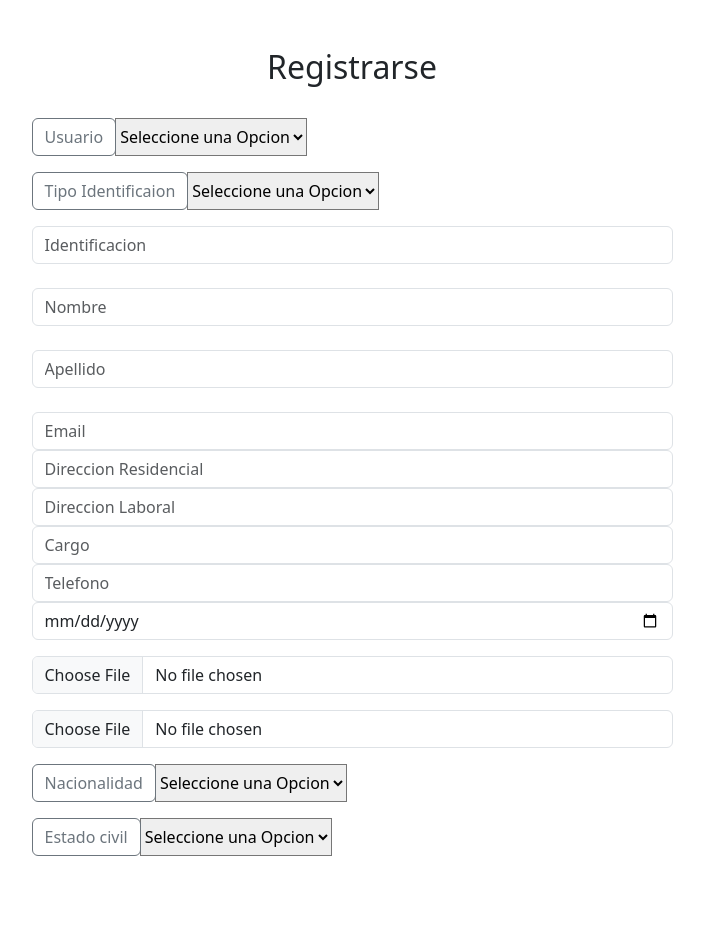
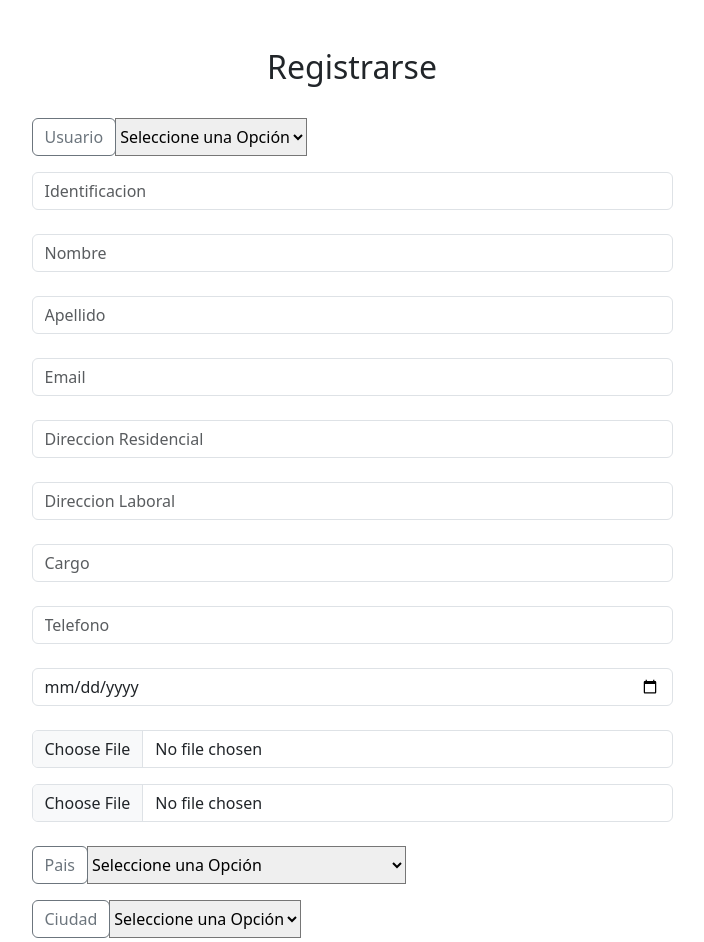
Before and after one commit to AngieMeza27/DIGAUWEB, a React (Vite) app: page / in a window 1280 px wide. Shown: the top 942 px of the page, without its empty margins (288-992 px from the left). Built offline with nearby package versions, Linux system fonts and the light colour scheme.

Commit message:
Ajustes estilos, modulo de opciones, paises

```diff
--- a/src/componets/Register.jsx
+++ b/src/componets/Register.jsx
@@ -1,37 +1,41 @@
-import {useState} from 'react';
+import { useState } from 'react';
 import { Link } from 'react-router-dom';
 import Swal from 'sweetalert2';
+import Option from './utils/Option';
+import countriesData from "./utils/countries/Countries.json";
 //import AxiosClient from '../AxiosClient/AxiosClient';
-import { v4 as uuidv4 } from 'uuid';
 
-const Register = ()=> {
-    const generatePassword = () => {
-        return uuidv4().split('-')[0];; // Genera un UUID único
-      };
+
+const Register = () => {
     //state de registro
-    const [registrarU,setregistrar] = useState({
-        identification:"",
-        name:"",
-        email:"",
-        cellPhone:"",
-        adress:"",
+    const [registrarU, setregistrar] = useState({
+        identification: "",
+        name: "",
+        email: "",
+        lastName: "",
+        cellPhone: "",
+        adress: "",
         typeUser: "",
-        password: generatePassword()
+        post: "",
+        workdirection: "",
+        datebirth: "",
+        PhotoCar:"",
+        PhotoUser: ""
     });
-    const {name,identification,email,cellPhone,adress,typeUser} = registrarU;
+    const { name, identification, email, cellPhone, adress, lastName,typeUser, post,  workdirection,datebirth, PhotoCar, PhotoUser } = registrarU;
 
-    const handleChange = e =>{
+    const handleChange = e => {
         console.log(e.target.value);
 
         setregistrar({
             ...registrarU,
-            [e.target.name]:e.target.value
+            [e.target.name]: e.target.value
         });
     }
 
-    const handleSubmitForm = e =>{
+    const handleSubmitForm = e => {
         e.preventDefault();
-        if([name,identification,email,cellPhone,adress].includes('')){
+        if ([name, identification, email, cellPhone, adress].includes('')) {
             Swal.fire({
                 icon: 'error',
                 title: 'Oops...',
@@ -42,24 +46,24 @@ const Register = ()=> {
         register_user();
         //reseteamos el form
         setregistrar({
-          identification:"",
-          name:"",
-          email:"",
-          cellPhone:"",
-          adress:"",
-          password:"default_password"
+            identification: "",
+            name: "",
+            lastName:"",
+            email: "",
+            cellPhone: "",
+            adress: ""
         });
     }
 
     const register_user = async () => {
-        try{
+        try {
             // const {data} = await AxiosClient.post('/register',registrarU);
             console.log(data);
             Swal.fire({
                 icon: 'success',
                 text: 'Producto Registrado con exitoso',
             });
-        }catch(error){
+        } catch (error) {
             console.log(error);
         }
     }
@@ -77,29 +81,7 @@ const Register = ()=> {
                 >
                     <div className="row justify-content-center ">
                         <div className="col-md-7 m-4">
-                                <div className="input-group mb-3">
-                                <div className="input-group-prepend mr-4">
-                                    <button className="btn btn-outline-secondary" type="button">Usuario</button>
-                                </div>
-                                <select className="custom-select" id="inputGroupSelect03" name="typeUser" value={typeUser} onChange={handleChange}>
-                                    <option selected>Seleccione una Opcion</option>
-                                    <option value="Admistrador">Administrador</option>
-                                    <option value="Cliente">Cliente</option>
-                                    <option value="Reaccion">Reaccion</option>
-                                </select>
-                                </div>
-                                <div className="input-group mb-3">
-                                <div className="input-group-prepend mr-4">
-                                    <button className="btn btn-outline-secondary" type="button">Tipo Identificaion</button>
-                                </div>
-                                <select className="custom-select" id="inputGroupSelect03" name="typeUser" value={typeUser} onChange={handleChange}>
-                                    <option selected>Seleccione una Opcion</option>
-                                    <option value="Admistrador">Cedula Ciudadania</option>
-                                    <option value="Cliente">Tarjeta de Identidad</option>
-                                    <option value="Pasaporte">Pasaporte</option>
-                                    <option value="Reaccion">Pasaporte</option>
-                                </select>
-                                </div>
+                            <Option options={["Administrador", "Cliente", "Reacción"]} handleChange = {handleChange} title = {"Usuario"} type = {typeUser} />
                             <input
                                 name="identification"
                                 className="form-control mb-3 "
@@ -121,7 +103,7 @@ const Register = ()=> {
                                 className="form-control mt-4 "
                                 type="text"
                                 placeholder="Apellido"
-                                    value={name}
+                                value={lastName}
                                 onChange={handleChange}
                             />
                             <input
@@ -134,86 +116,64 @@ const Register = ()=> {
                             />
                             <input
                                 name="adress"
-                                        className="form-control"
+                                className="form-control mt-4"
                                 type="text"
                                 placeholder="Direccion Residencial"
                                 value={adress}
                                 onChange={handleChange}
                             />
                             <input
-                                        name="adress"
-                                        className="form-control"
+                                name="workdirection"
+                                className="form-control mt-4"
                                 type="text"
                                 placeholder="Direccion Laboral"
-                                        value={adress}
+                                value={workdirection}
                                 onChange={handleChange}
                             />
                             <input
-                                        name="adress"
-                                        className="form-control"
+                                name="post"
+                                className="form-control mt-4"
                                 type="text"
                                 placeholder="Cargo"
-                                        value={adress}
+                                value={post}
                                 onChange={handleChange}
                             />
                             <input
                                 name="cellPhone"
-                                    className="form-control "
+                                className="form-control mt-4"
                                 type="number"
                                 placeholder="Telefono"
                                 value={cellPhone}
                                 onChange={handleChange}
                             />
                             <input
-                                    name="FechaNac"
-                                    className="form-control mb-3 "
+                                name="datebirth"
+                                className="form-control mb-3 mt-4"
                                 type="date"
-                                    placeholder="Identificacion"
-                                    value={identification}
+                                placeholder="Fecha de Nacimiento"
+                                value={datebirth}
                                 onChange={handleChange}
                             />
                             <input
-                                    name="Foto automovil"
-                                    className="form-control mb-3 "
+                                name="PhotoCar"
+                                className="form-control mb-3 mt-4"
                                 type="file"
-                                    placeholder="Identificacion"
-                                    value={identification}
+                                placeholder="Foto Automovil"
+                                value={PhotoCar}
                                 onChange={handleChange}
                                 accept="image/*"
                             />
                             <input
-                                    name="Foto user"
-                                    className="form-control mb-3 "
+                                name="PhotoUser"
+                                className="form-control mb-3 mb-4 "
                                 type="file"
-                                    placeholder="Foto usuario"
-                                    value={identification}
+                                placeholder="Foto Usuario"
+                                value={PhotoUser}
                                 onChange={handleChange}
                                 accept="image/*"
                             />
-                                <div className="input-group mb-3">
-                                <div className="input-group-prepend mr-4">
-                                    <button className="btn btn-outline-secondary" type="button">Nacionalidad</button>
-                                </div>
-                                <select className="custom-select" id="inputGroupSelect03" name="typeUser" value={typeUser} onChange={handleChange}>
-                                    <option selected>Seleccione una Opcion</option>
-                                    <option value="Colombia">Colombia</option>
-                                    <option value="Cliente">Tarjeta de Identidad</option>
-                                    <option value="Pasaporte">Pasaporte</option>
-                                    <option value="Reaccion">Pasaporte</option>
-                                </select>
-                                </div>
-                                <div className="input-group mb-3">
-                                <div className="input-group-prepend mr-4">
-                                    <button className="btn btn-outline-secondary" type="button">Estado civil</button>
-                                </div>
-                                <select className="custom-select" id="inputGroupSelect03" name="typeUser" value={typeUser} onChange={handleChange}>
-                                    <option selected>Seleccione una Opcion</option>
-                                    <option value="Soltero">Soltero feliz</option>
-                                    <option value="Cliente">Tarjeta de Identidad</option>
-                                    <option value="Pasaporte">Pasaporte</option>
-                                    <option value="Reaccion">Pasaporte</option>
-                                </select>
-                                </div>
+                            <Option options={countriesData.countries} handleChange = {handleChange} title = {"Pais"} />
+                            <Option options={["Administrador", "Cliente", "Reacción"]} handleChange = {handleChange} title = {"Ciudad"} />
                         </div>
                         <div className="col-md-7 clearfix">
                             <input
--- /dev/null
+++ b/src/componets/utils/Option.jsx
@@ -0,0 +1,23 @@
+const Option = ({ options, handleChange, title, typeUser})=> {
+    return (
+        <div className="input-group mb-3">
+            <div className="input-group-prepend mr-4">
+                <button className="btn btn-outline-secondary" type="button">{ title }</button>
+            </div>
+            <select className="custom-select" id="inputGroupSelect03" name="typeUser" value={typeUser} onChange={handleChange}>
+                <option value="" disabled selected>
+                    Seleccione una Opción
+                </option>
+                {options.map((option, index) => (
+                    <option key={index} value={option}>
+                        {option}
+                    </option>
+                ))}
+            </select>
+        </div>
+    )
+
+}
+
+
+export default Option
--- /dev/null
+++ b/src/componets/utils/countries/Countries.json
@@ -0,0 +1,197 @@
+{
+    "countries": [
+      "Afghanistan",
+      "Albania",
+      "Algeria",
+      "Andorra",
+      "Angola",
+      "Antigua and Barbuda",
+      "Argentina",
+      "Armenia",
+      "Australia",
+      "Austria",
+      "Azerbaijan",
+      "Bahamas",
+      "Bahrain",
+      "Bangladesh",
+      "Barbados",
+      "Belarus",
+      "Belgium",
+      "Belize",
+      "Benin",
+      "Bhutan",
+      "Bolivia",
+      "Bosnia and Herzegovina",
+      "Botswana",
+      "Brazil",
+      "Brunei",
+      "Bulgaria",
+      "Burkina Faso",
+      "Burundi",
+      "Cabo Verde",
+      "Cambodia",
+      "Cameroon",
+      "Canada",
+      "Central African Republic",
+      "Chad",
+      "Chile",
+      "China",
+      "Colombia",
+      "Comoros",
+      "Congo (Congo-Brazzaville)",
+      "Costa Rica",
+      "Croatia",
+      "Cuba",
+      "Cyprus",
+      "Czechia (Czech Republic)",
+      "Denmark",
+      "Djibouti",
+      "Dominica",
+      "Dominican Republic",
+      "Ecuador",
+      "Egypt",
+      "El Salvador",
+      "Equatorial Guinea",
+      "Eritrea",
+      "Estonia",
+      "Eswatini (fmr. \"Swaziland\")",
+      "Ethiopia",
+      "Fiji",
+      "Finland",
+      "France",
+      "Gabon",
+      "Gambia",
+      "Georgia",
+      "Germany",
+      "Ghana",
+      "Greece",
+      "Grenada",
+      "Guatemala",
+      "Guinea",
+      "Guinea-Bissau",
+      "Guyana",
+      "Haiti",
+      "Holy See",
+      "Honduras",
+      "Hungary",
+      "Iceland",
+      "India",
+      "Indonesia",
+      "Iran",
+      "Iraq",
+      "Ireland",
+      "Israel",
+      "Italy",
+      "Jamaica",
+      "Japan",
+      "Jordan",
+      "Kazakhstan",
+      "Kenya",
+      "Kiribati",
+      "Korea (North)",
+      "Korea (South)",
+      "Kuwait",
+      "Kyrgyzstan",
+      "Laos",
+      "Latvia",
+      "Lebanon",
+      "Lesotho",
+      "Liberia",
+      "Libya",
+      "Liechtenstein",
+      "Lithuania",
+      "Luxembourg",
+      "Madagascar",
+      "Malawi",
+      "Malaysia",
+      "Maldives",
+      "Mali",
+      "Malta",
+      "Marshall Islands",
+      "Mauritania",
+      "Mauritius",
+      "Mexico",
+      "Micronesia",
+      "Moldova",
+      "Monaco",
+      "Mongolia",
+      "Montenegro",
+      "Morocco",
+      "Mozambique",
+      "Myanmar (formerly Burma)",
+      "Namibia",
+      "Nauru",
+      "Nepal",
+      "Netherlands",
+      "New Zealand",
+      "Nicaragua",
+      "Niger",
+      "Nigeria",
+      "North Macedonia (formerly Macedonia)",
+      "Norway",
+      "Oman",
+      "Pakistan",
+      "Palau",
+      "Palestine State",
+      "Panama",
+      "Papua New Guinea",
+      "Paraguay",
+      "Peru",
+      "Philippines",
+      "Poland",
+      "Portugal",
+      "Qatar",
+      "Romania",
+      "Russia",
+      "Rwanda",
+      "Saint Kitts and Nevis",
+      "Saint Lucia",
+      "Saint Vincent and the Grenadines",
+      "Samoa",
+      "San Marino",
+      "Sao Tome and Principe",
+      "Saudi Arabia",
+      "Senegal",
+      "Serbia",
+      "Seychelles",
+      "Sierra Leone",
+      "Singapore",
+      "Slovakia",
+      "Slovenia",
+      "Solomon Islands",
+      "Somalia",
+      "South Africa",
+      "South Sudan",
+      "Spain",
+      "Sri Lanka",
+      "Sudan",
+      "Suriname",
+      "Sweden",
+      "Switzerland",
+      "Syria",
+      "Tajikistan",
+      "Tanzania",
+      "Thailand",
+      "Timor-Leste",
+      "Togo",
+      "Tonga",
+      "Trinidad and Tobago",
+      "Tunisia",
+      "Turkey",
+      "Turkmenistan",
+      "Tuvalu",
+      "Uganda",
+      "Ukraine",
+      "United Arab Emirates",
+      "United Kingdom",
+      "United States of America",
+      "Uruguay",
+      "Uzbekistan",
+      "Vanuatu",
+      "Venezuela",
+      "Vietnam",
+      "Yemen",
+      "Zambia",
+      "Zimbabwe"
+    ]
+  }
```
Lines whose indentation alone changed are shown as unchanged.
